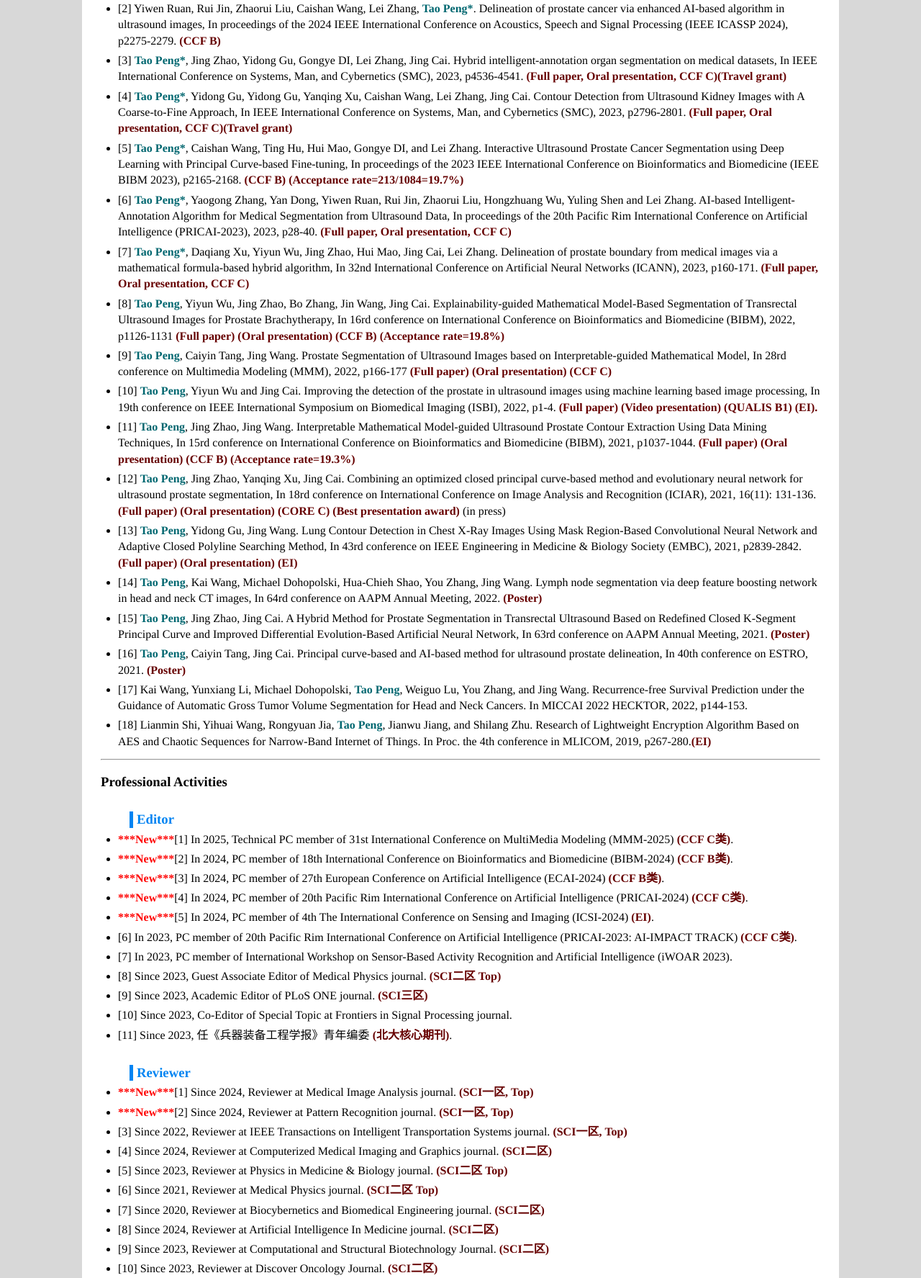
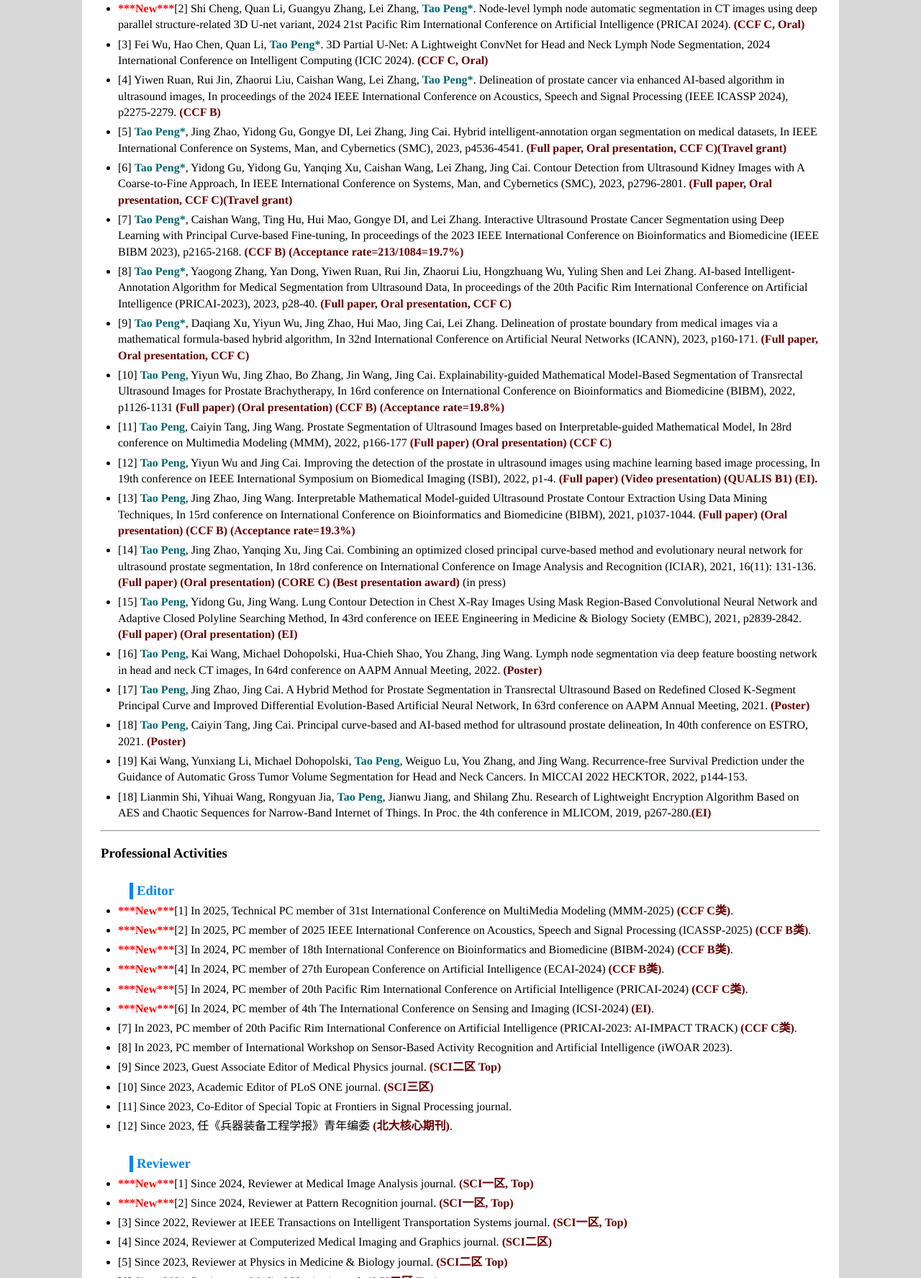
Before and after one commit to TaoPeng401/TaoPeng401.github.io, a plain HTML site: page index.html in a window 1280 px wide. Shown: the part 3127-4902 px from the top of the page at 72% size. Drawn offline with Linux system fonts and the light colour scheme; some icons are missing; a web font is replaced by a local one.

Commit message:
Update index.html

```diff
--- a/index.html
+++ b/index.html
@@ -151,23 +151,25 @@ and wearable equipment design.
     padding-left: 5px;
            margin: 10px 0 5px;">(*Corresponding author)</h3>
 
-<li>[1] Fei Wu, Hao Chen, Quan Li, <strong><font color="#00666f">Tao Peng*</font></strong>. 3D Partial U-Net: A Lightweight ConvNet for Head and Neck Lymph Node Segmentation, 2024 International Conference on Intelligent Computing (ICIC 2024). <strong><font color="#660000">(CCF C, Oral) </font></strong> </li>
-<li>[2] Yiwen Ruan, Rui Jin, Zhaorui Liu, Caishan Wang, Lei Zhang, <strong><font color="#00666f">Tao Peng*</font></strong>. Delineation of prostate cancer via enhanced AI-based algorithm in ultrasound images, In proceedings of the 2024 IEEE International Conference on Acoustics, Speech and Signal Processing (IEEE ICASSP 2024), p2275-2279. <strong><font color="#660000">(CCF B) </font></strong> </li>
-<li>[3] <strong><font color="#00666f">Tao Peng*</font></strong>, Jing Zhao, Yidong Gu, Gongye DI, Lei Zhang, Jing Cai. Hybrid intelligent-annotation organ segmentation on medical datasets, In IEEE International Conference on Systems, Man, and Cybernetics (SMC), 2023, p4536-4541. <strong><font color="#660000">(Full paper, Oral presentation, CCF C)(Travel grant)</font></strong> </li>
-<li>[4] <strong><font color="#00666f">Tao Peng*</font></strong>, Yidong Gu, Yidong Gu, Yanqing Xu, Caishan Wang, Lei Zhang, Jing Cai. Contour Detection from Ultrasound Kidney Images with A Coarse-to-Fine Approach, In IEEE International Conference on Systems, Man, and Cybernetics (SMC), 2023, p2796-2801. <strong><font color="#660000">(Full paper, Oral presentation, CCF C)(Travel grant)</font></strong> </li>
-<li>[5] <strong><font color="#00666f">Tao Peng*</font></strong>, Caishan Wang, Ting Hu, Hui Mao, Gongye DI, and Lei Zhang. Interactive Ultrasound Prostate Cancer Segmentation using Deep Learning with Principal Curve-based Fine-tuning, In proceedings of the 2023 IEEE International Conference on Bioinformatics and Biomedicine (IEEE BIBM 2023), p2165-2168. <strong><font color="#660000">(CCF B) (Acceptance rate=213/1084=19.7%) </font></strong> </li>
-<li>[6] <strong><font color="#00666f">Tao Peng*</font></strong>, Yaogong Zhang, Yan Dong, Yiwen Ruan, Rui Jin, Zhaorui Liu, Hongzhuang Wu, Yuling Shen and Lei Zhang. AI-based Intelligent-Annotation Algorithm for Medical Segmentation from Ultrasound Data, In proceedings of the 20th Pacific Rim International Conference on Artificial Intelligence (PRICAI-2023), 2023, p28-40. <strong><font color="#660000">(Full paper, Oral presentation, CCF C) </font></strong> </li>
-<li>[7] <strong><font color="#00666f">Tao Peng*</font></strong>, Daqiang Xu, Yiyun Wu, Jing Zhao, Hui Mao, Jing Cai, Lei Zhang. Delineation of prostate boundary from medical images via a mathematical formula-based hybrid algorithm, In 32nd International Conference on Artificial Neural Networks (ICANN), 2023, p160-171. <strong><font color="#660000">(Full paper, Oral presentation, CCF C)</font></strong> </li>
-<li>[8] <strong><font color="#00666f">Tao Peng</font></strong>, Yiyun Wu, Jing Zhao, Bo Zhang, Jin Wang, Jing Cai. Explainability-guided Mathematical Model-Based Segmentation of Transrectal Ultrasound Images for Prostate Brachytherapy, In 16rd conference on International Conference on Bioinformatics and Biomedicine (BIBM), 2022, p1126-1131 <strong><font color="#660000">(Full paper) (Oral presentation) (CCF B) (Acceptance rate=19.8%)</font></strong></li>
-<li>[9] <strong><font color="#00666f">Tao Peng</font></strong>, Caiyin Tang, Jing Wang. Prostate Segmentation of Ultrasound Images based on Interpretable-guided Mathematical Model, In 28rd conference on Multimedia Modeling (MMM), 2022, p166-177 <strong><font color="#660000">(Full paper) (Oral presentation) (CCF C)</font></strong></li>
-<li>[10] <strong><font color="#00666f">Tao Peng</font></strong>, Yiyun Wu and Jing Cai. Improving the detection of the prostate in ultrasound images using machine learning based image processing, In 19th conference on IEEE International Symposium on Biomedical Imaging (ISBI), 2022, p1-4. <strong><font color="#660000">(Full paper) (Video presentation) (QUALIS B1) (EI).</font></strong></li>
-<li>[11] <strong><font color="#00666f">Tao Peng</font></strong>, Jing Zhao, Jing Wang. Interpretable Mathematical Model-guided Ultrasound Prostate Contour Extraction Using Data Mining Techniques, In 15rd conference on International Conference on Bioinformatics and Biomedicine (BIBM), 2021, p1037-1044. <strong><font color="#660000">(Full paper) (Oral presentation) (CCF B) (Acceptance rate=19.3%)</font></strong></li>
-<li>[12] <strong><font color="#00666f">Tao Peng</font></strong>, Jing Zhao, Yanqing Xu, Jing Cai. Combining an optimized closed principal curve-based method and evolutionary neural network for ultrasound prostate segmentation, In 18rd conference on International Conference on Image Analysis and Recognition (ICIAR), 2021, 16(11): 131-136. <strong><font color="#660000">(Full paper) (Oral presentation) (CORE C) (Best presentation award)</font></strong> (in press)</li>
-<li>[13] <strong><font color="#00666f">Tao Peng</font></strong>, Yidong Gu, Jing Wang. Lung Contour Detection in Chest X-Ray Images Using Mask Region-Based Convolutional Neural Network and Adaptive Closed Polyline Searching Method, In 43rd conference on IEEE Engineering in Medicine & Biology Society (EMBC), 2021, p2839-2842. <strong><font color="#660000">(Full paper) (Oral presentation) (EI)</font></strong></li>
-<li>[14] <strong><font color="#00666f">Tao Peng</font></strong>, Kai Wang, Michael Dohopolski, Hua-Chieh Shao, You Zhang, Jing Wang. Lymph node segmentation via deep feature boosting network in head and neck CT images, In 64rd conference on AAPM Annual Meeting, 2022. <strong><font color="#660000">(Poster)</font></strong></li>
-<li>[15] <strong><font color="#00666f">Tao Peng</font></strong>, Jing Zhao, Jing Cai. A Hybrid Method for Prostate Segmentation in Transrectal Ultrasound Based on Redefined Closed K-Segment Principal Curve and Improved Differential Evolution-Based Artificial Neural Network, In 63rd conference on AAPM Annual Meeting, 2021. <strong><font color="#660000">(Poster)</font></strong></li>
-<li>[16] <strong><font color="#00666f">Tao Peng</font></strong>, Caiyin Tang, Jing Cai. Principal curve-based and AI-based method for ultrasound prostate delineation, In 40th conference on ESTRO, 2021. <strong><font color="#660000">(Poster)</font></strong></li>
-<li>[17] Kai Wang, Yunxiang Li, Michael Dohopolski, <strong><font color="#00666f">Tao Peng</font></strong>, Weiguo Lu, You Zhang, and Jing Wang. Recurrence-free Survival Prediction under the Guidance of Automatic Gross Tumor Volume Segmentation for Head and Neck Cancers. In MICCAI 2022 HECKTOR, 2022, p144-153.</li><li>[18] Lianmin Shi, Yihuai Wang, Rongyuan Jia, <strong><font color="#00666f">Tao Peng</font></strong>, Jianwu Jiang, and Shilang Zhu. Research of Lightweight Encryption Algorithm Based on AES and Chaotic Sequences for Narrow-Band Internet of Things. In Proc. the 4th conference in MLICOM, 2019, p267-280.<strong><font color="#660000">(EI)</font></strong></li>
+<li><strong><font color="#FF0000">***New***</font></strong>[1] Haijun Huang, Teng Tian, Jing Zhao, Yidong Gu, Ruwang Jiao, <strong><font color="#00666f">Tao Peng*</font></strong>. Artificial Intelligence-Guided Fully-Automatic Renal Segmentation, 2024 21st Pacific Rim International Conference on Artificial Intelligence (PRICAI 2024). <strong><font color="#660000">(CCF C, Oral) </font></strong> </li>
+<li><strong><font color="#FF0000">***New***</font></strong>[2] Shi Cheng, Quan Li, Guangyu Zhang, Lei Zhang, <strong><font color="#00666f">Tao Peng*</font></strong>. Node-level lymph node automatic segmentation in CT images using deep parallel structure-related 3D U-net variant, 2024 21st Pacific Rim International Conference on Artificial Intelligence (PRICAI 2024). <strong><font color="#660000">(CCF C, Oral) </font></strong> </li>
+<li>[3] Fei Wu, Hao Chen, Quan Li, <strong><font color="#00666f">Tao Peng*</font></strong>. 3D Partial U-Net: A Lightweight ConvNet for Head and Neck Lymph Node Segmentation, 2024 International Conference on Intelligent Computing (ICIC 2024). <strong><font color="#660000">(CCF C, Oral) </font></strong> </li>
+<li>[4] Yiwen Ruan, Rui Jin, Zhaorui Liu, Caishan Wang, Lei Zhang, <strong><font color="#00666f">Tao Peng*</font></strong>. Delineation of prostate cancer via enhanced AI-based algorithm in ultrasound images, In proceedings of the 2024 IEEE International Conference on Acoustics, Speech and Signal Processing (IEEE ICASSP 2024), p2275-2279. <strong><font color="#660000">(CCF B) </font></strong> </li>
+<li>[5] <strong><font color="#00666f">Tao Peng*</font></strong>, Jing Zhao, Yidong Gu, Gongye DI, Lei Zhang, Jing Cai. Hybrid intelligent-annotation organ segmentation on medical datasets, In IEEE International Conference on Systems, Man, and Cybernetics (SMC), 2023, p4536-4541. <strong><font color="#660000">(Full paper, Oral presentation, CCF C)(Travel grant)</font></strong> </li>
+<li>[6] <strong><font color="#00666f">Tao Peng*</font></strong>, Yidong Gu, Yidong Gu, Yanqing Xu, Caishan Wang, Lei Zhang, Jing Cai. Contour Detection from Ultrasound Kidney Images with A Coarse-to-Fine Approach, In IEEE International Conference on Systems, Man, and Cybernetics (SMC), 2023, p2796-2801. <strong><font color="#660000">(Full paper, Oral presentation, CCF C)(Travel grant)</font></strong> </li>
+<li>[7] <strong><font color="#00666f">Tao Peng*</font></strong>, Caishan Wang, Ting Hu, Hui Mao, Gongye DI, and Lei Zhang. Interactive Ultrasound Prostate Cancer Segmentation using Deep Learning with Principal Curve-based Fine-tuning, In proceedings of the 2023 IEEE International Conference on Bioinformatics and Biomedicine (IEEE BIBM 2023), p2165-2168. <strong><font color="#660000">(CCF B) (Acceptance rate=213/1084=19.7%) </font></strong> </li>
+<li>[8] <strong><font color="#00666f">Tao Peng*</font></strong>, Yaogong Zhang, Yan Dong, Yiwen Ruan, Rui Jin, Zhaorui Liu, Hongzhuang Wu, Yuling Shen and Lei Zhang. AI-based Intelligent-Annotation Algorithm for Medical Segmentation from Ultrasound Data, In proceedings of the 20th Pacific Rim International Conference on Artificial Intelligence (PRICAI-2023), 2023, p28-40. <strong><font color="#660000">(Full paper, Oral presentation, CCF C) </font></strong> </li>
+<li>[9] <strong><font color="#00666f">Tao Peng*</font></strong>, Daqiang Xu, Yiyun Wu, Jing Zhao, Hui Mao, Jing Cai, Lei Zhang. Delineation of prostate boundary from medical images via a mathematical formula-based hybrid algorithm, In 32nd International Conference on Artificial Neural Networks (ICANN), 2023, p160-171. <strong><font color="#660000">(Full paper, Oral presentation, CCF C)</font></strong> </li>
+<li>[10] <strong><font color="#00666f">Tao Peng</font></strong>, Yiyun Wu, Jing Zhao, Bo Zhang, Jin Wang, Jing Cai. Explainability-guided Mathematical Model-Based Segmentation of Transrectal Ultrasound Images for Prostate Brachytherapy, In 16rd conference on International Conference on Bioinformatics and Biomedicine (BIBM), 2022, p1126-1131 <strong><font color="#660000">(Full paper) (Oral presentation) (CCF B) (Acceptance rate=19.8%)</font></strong></li>
+<li>[11] <strong><font color="#00666f">Tao Peng</font></strong>, Caiyin Tang, Jing Wang. Prostate Segmentation of Ultrasound Images based on Interpretable-guided Mathematical Model, In 28rd conference on Multimedia Modeling (MMM), 2022, p166-177 <strong><font color="#660000">(Full paper) (Oral presentation) (CCF C)</font></strong></li>
+<li>[12] <strong><font color="#00666f">Tao Peng</font></strong>, Yiyun Wu and Jing Cai. Improving the detection of the prostate in ultrasound images using machine learning based image processing, In 19th conference on IEEE International Symposium on Biomedical Imaging (ISBI), 2022, p1-4. <strong><font color="#660000">(Full paper) (Video presentation) (QUALIS B1) (EI).</font></strong></li>
+<li>[13] <strong><font color="#00666f">Tao Peng</font></strong>, Jing Zhao, Jing Wang. Interpretable Mathematical Model-guided Ultrasound Prostate Contour Extraction Using Data Mining Techniques, In 15rd conference on International Conference on Bioinformatics and Biomedicine (BIBM), 2021, p1037-1044. <strong><font color="#660000">(Full paper) (Oral presentation) (CCF B) (Acceptance rate=19.3%)</font></strong></li>
+<li>[14] <strong><font color="#00666f">Tao Peng</font></strong>, Jing Zhao, Yanqing Xu, Jing Cai. Combining an optimized closed principal curve-based method and evolutionary neural network for ultrasound prostate segmentation, In 18rd conference on International Conference on Image Analysis and Recognition (ICIAR), 2021, 16(11): 131-136. <strong><font color="#660000">(Full paper) (Oral presentation) (CORE C) (Best presentation award)</font></strong> (in press)</li>
+<li>[15] <strong><font color="#00666f">Tao Peng</font></strong>, Yidong Gu, Jing Wang. Lung Contour Detection in Chest X-Ray Images Using Mask Region-Based Convolutional Neural Network and Adaptive Closed Polyline Searching Method, In 43rd conference on IEEE Engineering in Medicine & Biology Society (EMBC), 2021, p2839-2842. <strong><font color="#660000">(Full paper) (Oral presentation) (EI)</font></strong></li>
+<li>[16] <strong><font color="#00666f">Tao Peng</font></strong>, Kai Wang, Michael Dohopolski, Hua-Chieh Shao, You Zhang, Jing Wang. Lymph node segmentation via deep feature boosting network in head and neck CT images, In 64rd conference on AAPM Annual Meeting, 2022. <strong><font color="#660000">(Poster)</font></strong></li>
+<li>[17] <strong><font color="#00666f">Tao Peng</font></strong>, Jing Zhao, Jing Cai. A Hybrid Method for Prostate Segmentation in Transrectal Ultrasound Based on Redefined Closed K-Segment Principal Curve and Improved Differential Evolution-Based Artificial Neural Network, In 63rd conference on AAPM Annual Meeting, 2021. <strong><font color="#660000">(Poster)</font></strong></li>
+<li>[18] <strong><font color="#00666f">Tao Peng</font></strong>, Caiyin Tang, Jing Cai. Principal curve-based and AI-based method for ultrasound prostate delineation, In 40th conference on ESTRO, 2021. <strong><font color="#660000">(Poster)</font></strong></li>
+<li>[19] Kai Wang, Yunxiang Li, Michael Dohopolski, <strong><font color="#00666f">Tao Peng</font></strong>, Weiguo Lu, You Zhang, and Jing Wang. Recurrence-free Survival Prediction under the Guidance of Automatic Gross Tumor Volume Segmentation for Head and Neck Cancers. In MICCAI 2022 HECKTOR, 2022, p144-153.</li><li>[18] Lianmin Shi, Yihuai Wang, Rongyuan Jia, <strong><font color="#00666f">Tao Peng</font></strong>, Jianwu Jiang, and Shilang Zhu. Research of Lightweight Encryption Algorithm Based on AES and Chaotic Sequences for Narrow-Band Internet of Things. In Proc. the 4th conference in MLICOM, 2019, p267-280.<strong><font color="#660000">(EI)</font></strong></li>
 
 </ul>
 
@@ -184,16 +186,17 @@ and wearable equipment design.
 
 
 <li><strong><font color="#FF0000">***New***</font></strong>[1] In 2025, Technical PC member of 31st International Conference on MultiMedia Modeling (MMM-2025) <strong><font color="#660000">(CCF C类)</font></strong>.</li>
-<li><strong><font color="#FF0000">***New***</font></strong>[2] In 2024, PC member of 18th International Conference on Bioinformatics and Biomedicine (BIBM-2024) <strong><font color="#660000">(CCF B类)</font></strong>.</li>
-<li><strong><font color="#FF0000">***New***</font></strong>[3] In 2024, PC member of 27th European Conference on Artificial Intelligence (ECAI-2024) <strong><font color="#660000">(CCF B类)</font></strong>.</li>
-<li><strong><font color="#FF0000">***New***</font></strong>[4] In 2024, PC member of 20th Pacific Rim International Conference on Artificial Intelligence (PRICAI-2024) <strong><font color="#660000">(CCF C类)</font></strong>.</li>
-<li><strong><font color="#FF0000">***New***</font></strong>[5] In 2024, PC member of 4th The International Conference on Sensing and Imaging (ICSI-2024) <strong><font color="#660000">(EI)</font></strong>.</li>
-<li>[6] In 2023, PC member of 20th Pacific Rim International Conference on Artificial Intelligence (PRICAI-2023: AI-IMPACT TRACK) <strong><font color="#660000">(CCF C类)</font></strong>.</li>
-<li>[7] In 2023, PC member of International Workshop on Sensor-Based Activity Recognition and Artificial Intelligence (iWOAR 2023).</li>
-<li>[8] Since 2023, Guest Associate Editor of Medical Physics journal.<strong><font color="#660000"> (SCI二区 Top)</font></strong></li>
-<li>[9] Since 2023, Academic Editor of PLoS ONE journal.<strong><font color="#660000"> (SCI三区)</font></strong></li>
-<li>[10] Since 2023, Co-Editor of Special Topic at Frontiers in Signal Processing journal.</li>
-<li>[11] Since 2023, 任《兵器装备工程学报》青年编委 <strong><font color="#660000">(北大核心期刊)</font></strong>.</li>
+<li><strong><font color="#FF0000">***New***</font></strong>[2] In 2025, PC member of 2025 IEEE International Conference on Acoustics, Speech and Signal Processing (ICASSP-2025) <strong><font color="#660000">(CCF B类)</font></strong>.</li>
+<li><strong><font color="#FF0000">***New***</font></strong>[3] In 2024, PC member of 18th International Conference on Bioinformatics and Biomedicine (BIBM-2024) <strong><font color="#660000">(CCF B类)</font></strong>.</li>
+<li><strong><font color="#FF0000">***New***</font></strong>[4] In 2024, PC member of 27th European Conference on Artificial Intelligence (ECAI-2024) <strong><font color="#660000">(CCF B类)</font></strong>.</li>
+<li><strong><font color="#FF0000">***New***</font></strong>[5] In 2024, PC member of 20th Pacific Rim International Conference on Artificial Intelligence (PRICAI-2024) <strong><font color="#660000">(CCF C类)</font></strong>.</li>
+<li><strong><font color="#FF0000">***New***</font></strong>[6] In 2024, PC member of 4th The International Conference on Sensing and Imaging (ICSI-2024) <strong><font color="#660000">(EI)</font></strong>.</li>
+<li>[7] In 2023, PC member of 20th Pacific Rim International Conference on Artificial Intelligence (PRICAI-2023: AI-IMPACT TRACK) <strong><font color="#660000">(CCF C类)</font></strong>.</li>
+<li>[8] In 2023, PC member of International Workshop on Sensor-Based Activity Recognition and Artificial Intelligence (iWOAR 2023).</li>
+<li>[9] Since 2023, Guest Associate Editor of Medical Physics journal.<strong><font color="#660000"> (SCI二区 Top)</font></strong></li>
+<li>[10] Since 2023, Academic Editor of PLoS ONE journal.<strong><font color="#660000"> (SCI三区)</font></strong></li>
+<li>[11] Since 2023, Co-Editor of Special Topic at Frontiers in Signal Processing journal.</li>
+<li>[12] Since 2023, 任《兵器装备工程学报》青年编委 <strong><font color="#660000">(北大核心期刊)</font></strong>.</li>
 
 <h3 style="
     color: #0084f2;
```
